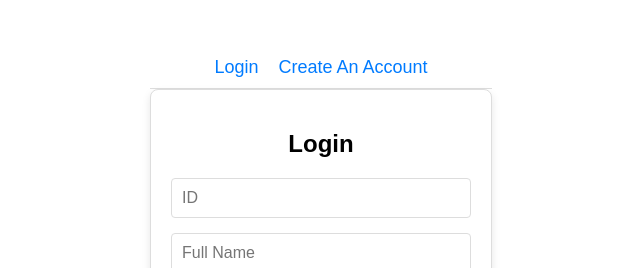
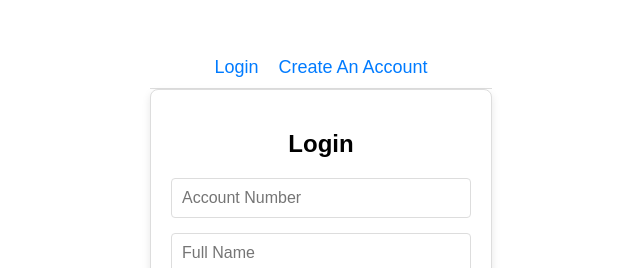
Before and after one commit to AlexGottschalkSE/APDS7311POE, a React (Create React App) app in the folder Frontend/: page /login in a window 1280 px wide. Shown: the part 168-436 px from the top of the page, without its empty margins (319-959 px from the left). Built offline with nearby package versions, Linux system fonts and the light colour scheme.

Commit message:
updated heading

```diff
--- a/Frontend/src/Login.js
+++ b/Frontend/src/Login.js
@@ -56,7 +56,7 @@ function Login() {
     <div className="card">
       <h2>Login</h2>
       <form onSubmit={handleLogin}>
-        <input type="text" name="accountNumber" placeholder="ID" required />
+        <input type="text" name="accountNumber" placeholder="Account Number" required />
         <input type="text" name="username" placeholder="Full Name" required />
         <input type="password" name="password" placeholder="Password" required />
         <button type="submit">Login</button>
```
